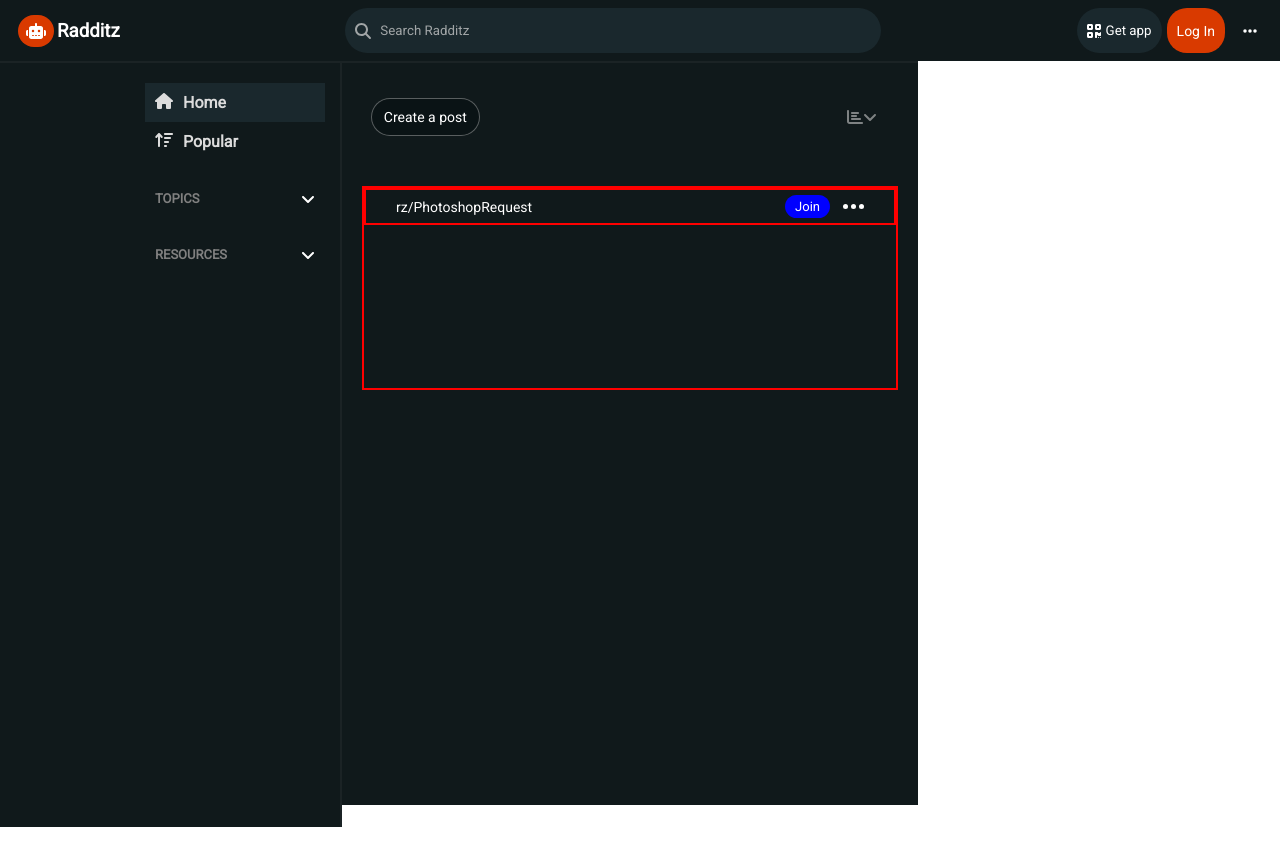
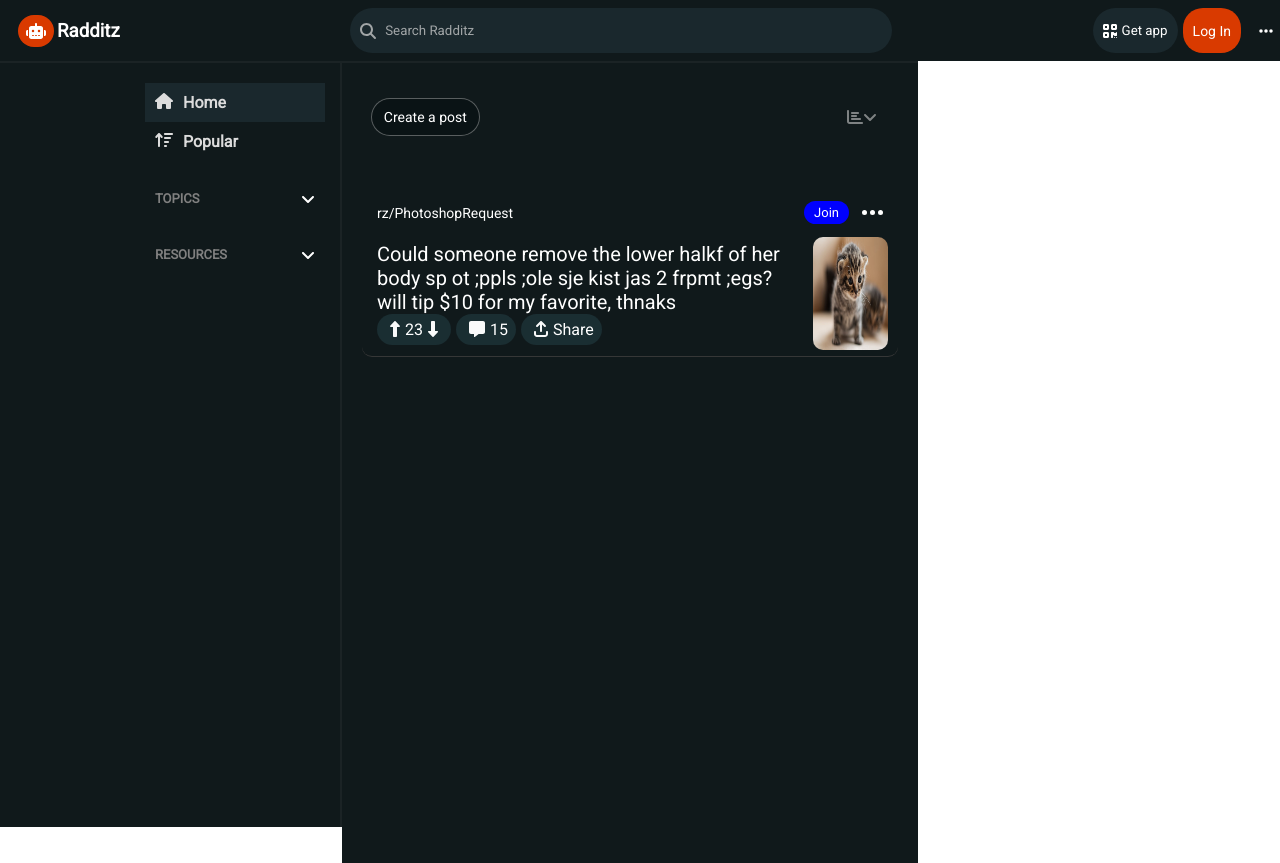
Before and after one commit to imjord/sample_reddit_clone, a React (Create React App) app in the folder client/: page / in a window 1280 px wide. Before the commit the page ends 827 px from the top, so only its background shows below. Built offline with nearby package versions, Linux system fonts and the light colour scheme.

Commit message:
finished card

```diff
--- a/client/src/components/MainContent/MainContent.css
+++ b/client/src/components/MainContent/MainContent.css
@@ -2,6 +2,7 @@ main {
   display: flex;
   align-items: center;
   flex-direction: column;
+  height: 100vh;
   width: 45%;
   border-top: 2px solid rgba(128, 128, 128, 0.1);
   background-color: #0b1416f9;
@@ -64,35 +65,39 @@ main {
 
 .main-cards {
   width: 100%;
-  height: 250px;
+  height: 200px;
   margin-top: 10px;
 }
 
 .card {
   margin: 20px;
-  height: 200px;
-  border: 2px solid red;
+  padding: 10px;
+  height: 150px;
+  border-radius: 10px;
+  border-bottom: 1px solid rgba(56, 56, 56, 0.971);
+}
+.card:hover {
+  background-color: rgba(128, 128, 128, 0.223);
+  cursor: pointer;
 }
 
 .card-header {
   display: flex;
   justify-content: space-between;
   padding: 5px;
-  border: 2px solid red;
+  margin-bottom: 8px;
 }
 
 .card-header-left {
   display: flex;
   justify-content: flex-start;
   align-items: center;
-  margin-left: 25px;
   color: white;
   font-size: 14px;
   width: 50%;
 }
 
 .card-header-right {
-  margin-right: 25px;
   display: flex;
   justify-content: flex-end;
   align-items: center;
@@ -126,3 +131,65 @@ main {
   filter: brightness(1.2);
   background-color: rgb(0, 72, 255);
 }
+
+.card-content {
+  display: flex;
+  align-items: center;
+  height: 75%;
+}
+
+.card-left {
+  height: 100%;
+  width: 85%;
+  display: flex;
+  justify-content: flex-start;
+  align-items: flex-start;
+  flex-direction: column;
+  margin-right: 15px;
+}
+
+.card-left-text {
+  width: 100%;
+  height: 55%;
+  font-size: 20px;
+  color: white;
+  padding: 5px;
+}
+
+.card-left-btns {
+  width: 100%;
+  height: 55%;
+  display: flex;
+  justify-content: flex-start;
+  align-items: center;
+}
+
+.card-left-btns div {
+  display: flex;
+  align-items: center;
+  margin-left: 5px;
+  padding: 6px 8px;
+  border: none;
+  outline: none;
+  background-color: #1b2f33f9;
+  border-radius: 20px;
+  color: white;
+}
+.card-btn-icon {
+  margin-right: 5px;
+  margin-left: 5px;
+  color: #fffffff9;
+}
+
+.card-right-img {
+  height: 100%;
+  width: 15%;
+  display: flex;
+  justify-content: center;
+}
+
+.card-right-img img {
+  height: 100%;
+  width: 100%;
+  border-radius: 10px;
+}
--- a/client/src/components/MainContent/MainContent.jsx
+++ b/client/src/components/MainContent/MainContent.jsx
@@ -5,8 +5,12 @@ import {
   faChartBar,
   faAngleDown,
   faCircle,
-  faC,
+  faUpLong,
+  faDownLong,
+  faMessage,
+  faArrowUpFromBracket,
 } from "@fortawesome/free-solid-svg-icons";
+import catImage from "../../assets/images/cat.jpg";
 const MainContent = () => {
   return (
     <main>
@@ -37,8 +41,40 @@ const MainContent = () => {
             </div>
           </div>
           <div className="card-content">
-            <div className="card-left"></div>
-            <div className="card-right-img"></div>
+            <div className="card-left">
+              <div className="card-left-text">
+                <p>
+                  Could someone remove the lower halkf of her body sp ot ;ppls
+                  ;ole sje kist jas 2 frpmt ;egs? will tip $10 for my favorite,
+                  thnaks
+                </p>
+              </div>
+              <div className="card-left-btns">
+                <div>
+                  {" "}
+                  <FontAwesomeIcon className="card-btn-icon" icon={faUpLong} />
+                  <p>23</p>
+                  <FontAwesomeIcon
+                    className="card-btn-icon"
+                    icon={faDownLong}
+                  />
+                </div>
+                <div>
+                  <FontAwesomeIcon className="card-btn-icon" icon={faMessage} />
+                  <p>15</p>
+                </div>
+                <div>
+                  <FontAwesomeIcon
+                    className="card-btn-icon"
+                    icon={faArrowUpFromBracket}
+                  />
+                  <p>Share</p>
+                </div>
+              </div>
+            </div>
+            <div className="card-right-img">
+              <img src={catImage} alt="cat image" />
+            </div>
           </div>
         </div>
       </div>
--- a/client/src/components/Navbar/Navbar.css
+++ b/client/src/components/Navbar/Navbar.css
@@ -1,9 +1,11 @@
 nav {
+  width: 100%;
   display: flex;
   justify-content: space-between;
   padding: 8px;
   background-color: #0b1416f9;
   color: white;
+  z-index: 9999;
 }
 
 .nav-title {
```
Also changed, not shown: client/src/assets/images/cat.jpg (added).
